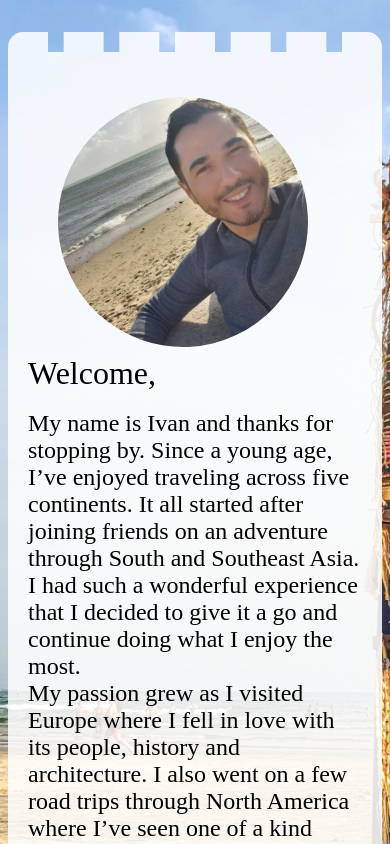
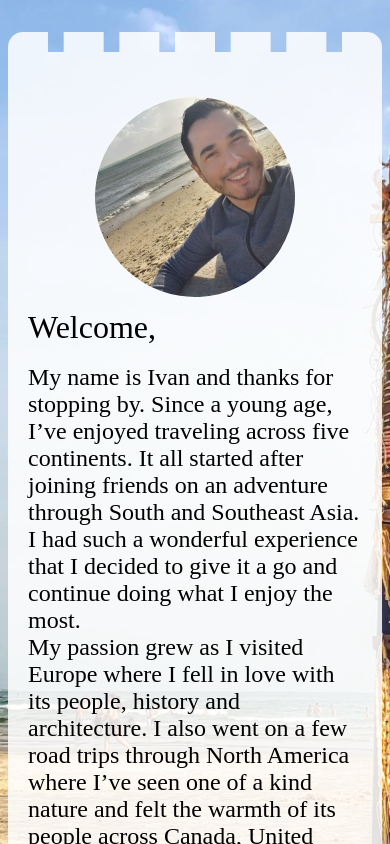
Before and after one commit to ivanzapatarivera/angkor, a React (Create React App) app in the folder client/: page / in a window 390 px wide. Shown: the top 844 px of the page. Built offline with nearby package versions, Linux system fonts and the light colour scheme; a web font is replaced by a local one.

Commit message:
Created build

```diff
--- a/client/src/setWelcomeLetter/style.css
+++ b/client/src/setWelcomeLetter/style.css
@@ -64,8 +64,10 @@
   }
 
   .profile-picture {
-    position: relative;
-    left: 9%;
-    max-width: 250px;
+    display: block;
+    margin-left: auto;
+    margin-right: auto;
+    max-width: 200px;
+    margin-bottom: -25px;
   }
 }
```
Also changed, not shown: 6 other files (tests, documents, lock files or other folders).
